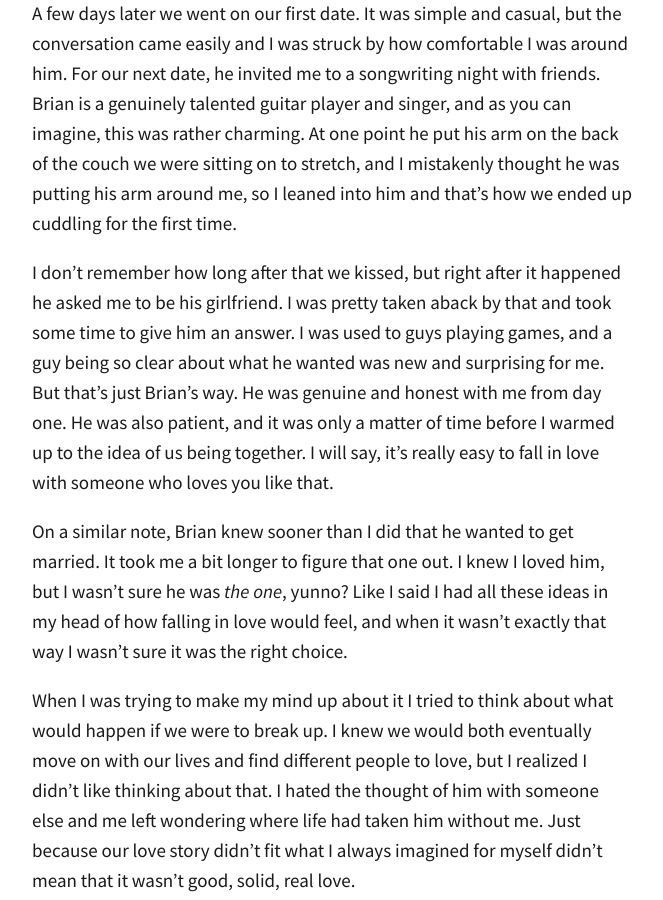
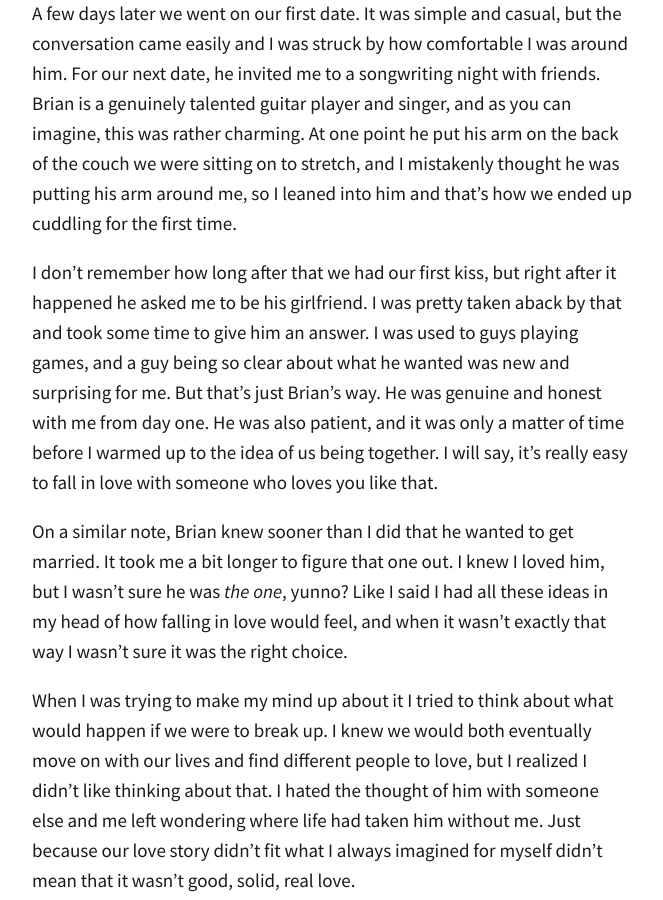
Before and after one commit to totiffany/totiffany.github.io, a Jekyll site: the page built from _posts/2018-09-14-How-I-Met-My-Husband.md, in a window 1280 px wide and 900 px high, scrolled down 1310 px. Shown: the whole window, without its empty margins (308-971 px from the left). Built offline with Jekyll 4.4.1, drawn with Linux system fonts in a browser that asks for light colours; our own code applies the rules of GitHub Pages for plain Markdown files; comment, search, counter and statistics services are not loaded.

Commit message:
Update 2018-09-14-How-I-Met-My-Husband.md

```diff
--- a/_posts/2018-09-14-How-I-Met-My-Husband.md
+++ b/_posts/2018-09-14-How-I-Met-My-Husband.md
@@ -18,7 +18,7 @@ But in that moment, when I was fully awake and functional, we hit it off right a
 
 A few days later we went on our first date. It was simple and casual, but the conversation came easily and I was struck by how comfortable I was around him. For our next date, he invited me to a songwriting night with friends. Brian is a genuinely talented guitar player and singer, and as you can imagine, this was rather charming. At one point he put his arm on the back of the couch we were sitting on to stretch, and I mistakenly thought he was putting his arm around me, so I leaned into him and that's how we ended up cuddling for the first time.
 
-I don't remember how long after that we kissed, but right after it happened he asked me to be his girlfriend. I was pretty taken aback by that and took some time to give him an answer. I was used to guys playing games, and a guy being so clear about what he wanted was new and surprising for me. But that's just Brian's way. He was genuine and honest with me from day one. He was also patient, and it was only a matter of time before I warmed up to the idea of us being together. I will say, it's really easy to fall in love with someone who loves you like that.
+I don't remember how long after that we had our first kiss, but right after it happened he asked me to be his girlfriend. I was pretty taken aback by that and took some time to give him an answer. I was used to guys playing games, and a guy being so clear about what he wanted was new and surprising for me. But that's just Brian's way. He was genuine and honest with me from day one. He was also patient, and it was only a matter of time before I warmed up to the idea of us being together. I will say, it's really easy to fall in love with someone who loves you like that.
 
 On a similar note, Brian knew sooner than I did that he wanted to get married. It took me a bit longer to figure that one out. I knew I loved him, but I wasn't sure he was _the one_, yunno? Like I said I had all these ideas in my head of how falling in love would feel, and when it wasn't exactly that way I wasn't sure it was the right choice.
 
```
